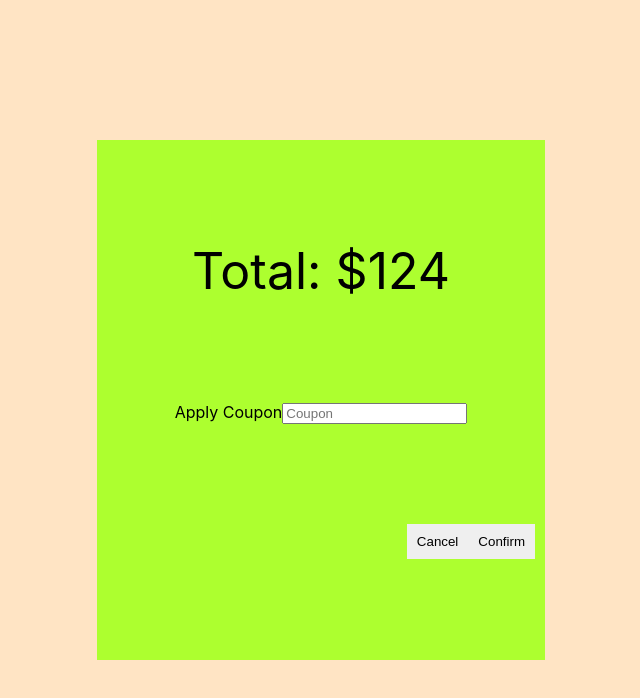
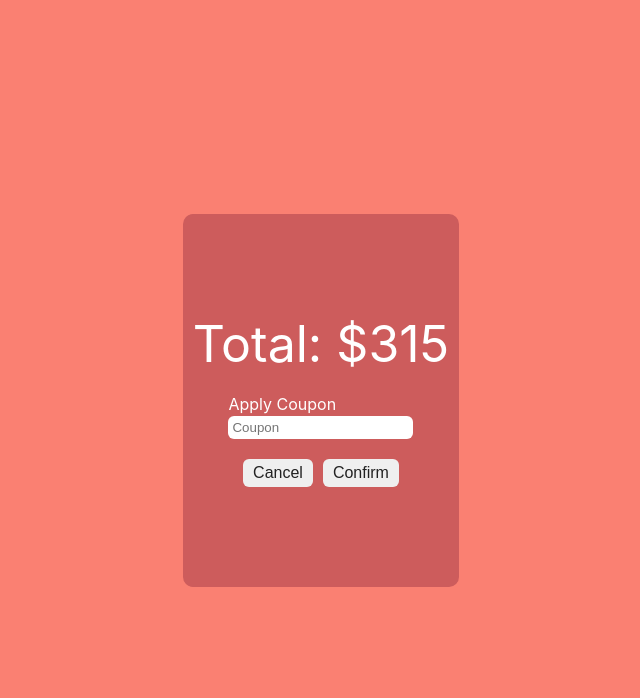
Before and after one commit to Aman-Jangid/Manga-O-kau, a React (Vite) app: page /checkout in a window 1280 px wide. Shown: the top 698 px of the page, without its empty margins (319-959 px from the left). Built offline with nearby package versions, Linux system fonts and the light colour scheme.

Commit message:
create & style routes

```diff
--- a/src/App.css
+++ b/src/App.css
@@ -378,7 +378,7 @@ body {
 
   width: 100vw;
   height: 100vh;
-  background: bisque;
+  background: salmon;
 
   display: flex;
   justify-content: center;
@@ -386,14 +386,31 @@ body {
 }
 
 .PayPanel {
-  width: 35vw;
-  height: 65vh;
-  background: greenyellow;
+  width: max-content;
+  height: max-content;
+  padding: 100px 10px;
+  border-radius: 10px;
+  color: #fff;
+  background: indianred;
 
   display: flex;
+  gap: 20px;
   flex-direction: column;
   justify-content: space-evenly;
   align-items: center;
+}
+
+.PayPanel .coupon {
+  display: flex;
+  flex-direction: column;
+  align-items: start;
+  gap: 2px;
+}
+
+.PayPanel input {
+  border: none;
+  padding: 4px;
+  border-radius: 6px;
 }
 
 .total {
@@ -401,13 +418,20 @@ body {
 }
 
 .buttons {
-  align-self: flex-end;
-  margin-right: 10px;
+  display: flex;
+  gap: 10px;
+
+  text-decoration: none;
 }
 
 .buttons button {
+  border-radius: 6px;
   border: none;
-  padding: 10px;
+  padding: 5px 10px;
+
+  color: #222;
+  font-weight: 500;
+  font-size: 1.6rem;
 }
 
 @media screen and (max-width: 400px) {
--- a/src/Router.jsx
+++ b/src/Router.jsx
@@ -6,6 +6,7 @@ import { useEffect, useState } from 'react';
 
 export default function Router() {
   const [cart, setCart] = useState([]);
+  const [total, setTotal] = useState(315);
 
   useEffect(() => {
     console.log('cart Updated -> ' + cart);
@@ -22,7 +23,7 @@ export default function Router() {
         <Routes>
           <Route index element={<App setCart={setCartItems} cart={cart} />} />
           <Route path="/cart" element={<Cart cart={cart} />} />
-          <Route path="/checkout" element={<Checkout />} />
+          <Route path="/checkout" element={<Checkout total={total} />} />
         </Routes>
       </BrowserRouter>
     </>
--- a/src/components/Cart.jsx
+++ b/src/components/Cart.jsx
@@ -1,6 +1,6 @@
+import { Link } from 'react-router-dom';
 import BookList from './BookList';
 import Header from './Header';
-
 export default function Cart(props) {
   return (
     <div className="CartPage">
@@ -10,7 +10,9 @@ export default function Cart(props) {
       </div>
       <div className="Proceed">
         <div>
-          <button>Proceed To Checkout</button>
+          <Link to="/checkout">
+            <button>Proceed To Checkout</button>
+          </Link>
           <button>Clear Cart</button>
         </div>
         <div>
--- a/src/components/Checkout.jsx
+++ b/src/components/Checkout.jsx
@@ -1,16 +1,18 @@
+import { Link } from 'react-router-dom';
+
 export default function Checkout(props) {
   return (
     <div className="Checkout">
       <div className="PayPanel">
-        <div className="total">Total: $124</div>
+        <div className="total">Total: ${props.total}</div>
         <div className="coupon">
           <label htmlFor="coupon">Apply Coupon</label>
           <input type="text" id="coupon" placeholder="Coupon" />
         </div>
-        <div className="buttons">
+        <Link className="buttons" to="/">
           <button>Cancel</button>
           <button>Confirm</button>
-        </div>
+        </Link>
       </div>
     </div>
   );
```
